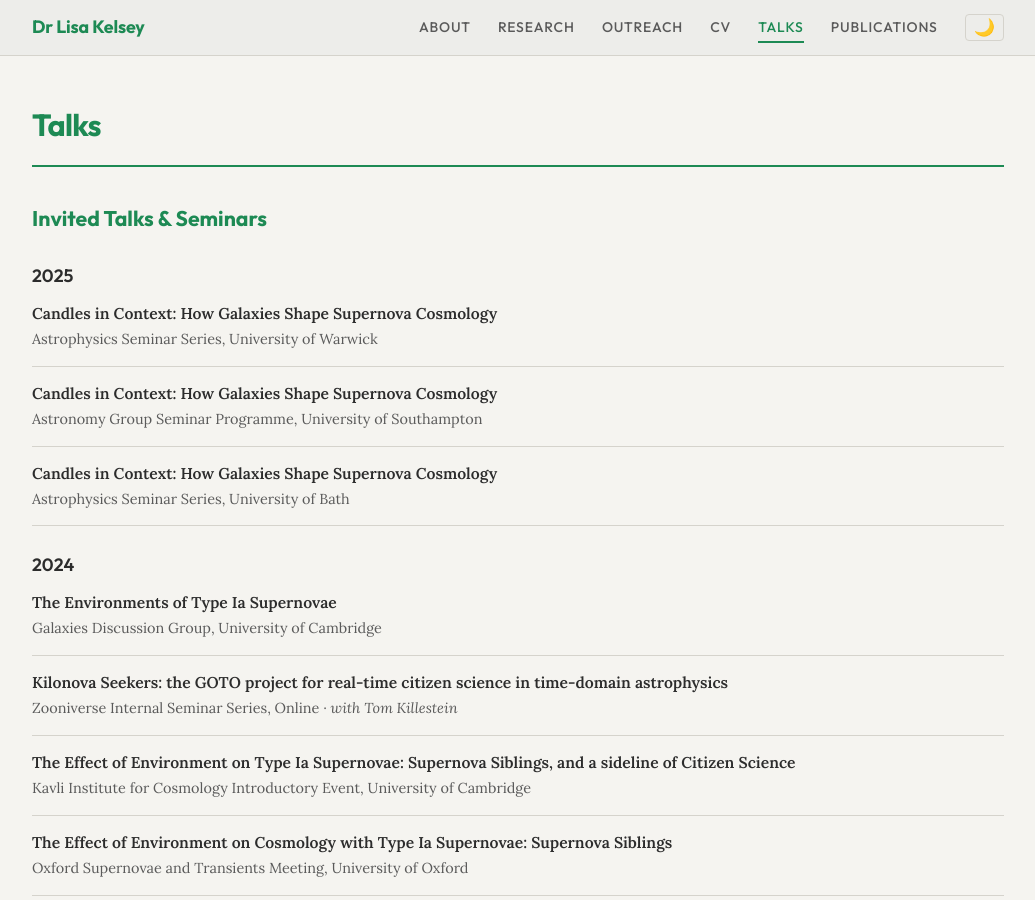
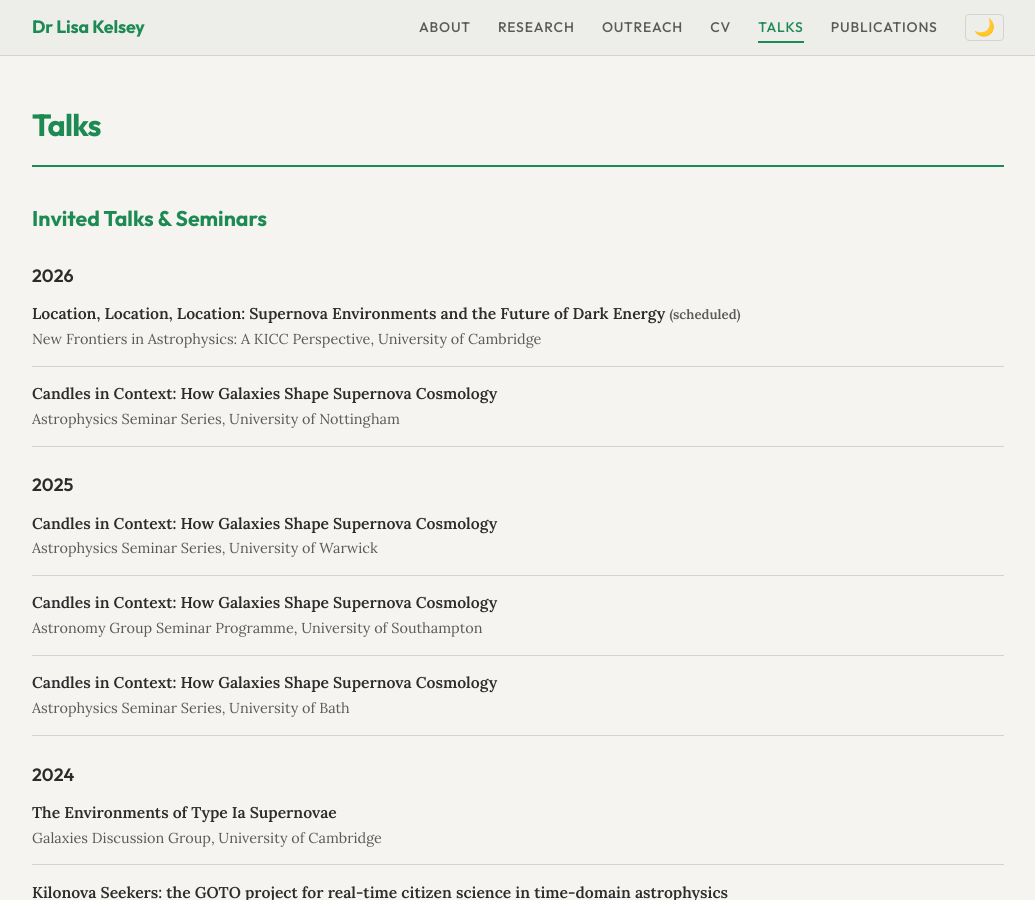
Before and after one commit to LKelsey/LKelsey.github.io, a Jekyll site: the page built from talks.md, in a window 1280 px wide and 900 px high. Shown: the whole window, without its empty margins (122-1157 px from the left). Built offline with Jekyll 4.4.1, drawn with Linux system fonts in a browser that asks for light colours.

Commit message:
Add new conference talk details to YAML file

```diff
--- a/_data/conference_talks.yml
+++ b/_data/conference_talks.yml
@@ -1,4 +1,14 @@
 invited:
+  - title: "Location, Location, Location: Supernova Environments and the Future of Dark Energy"
+    venue: "New Frontiers in Astrophysics: A KICC Perspective, University of Cambridge"
+    date: 2026-11-09
+    year: 2026
+
+  - title: "Candles in Context: How Galaxies Shape Supernova Cosmology"
+    venue: Astrophysics Seminar Series, University of Nottingham
+    date: 2026-10-14
+    year: 2026
+
   - title: "Candles in Context: How Galaxies Shape Supernova Cosmology"
     venue: Astrophysics Seminar Series, University of Warwick
     date: 2025-12-03
```
